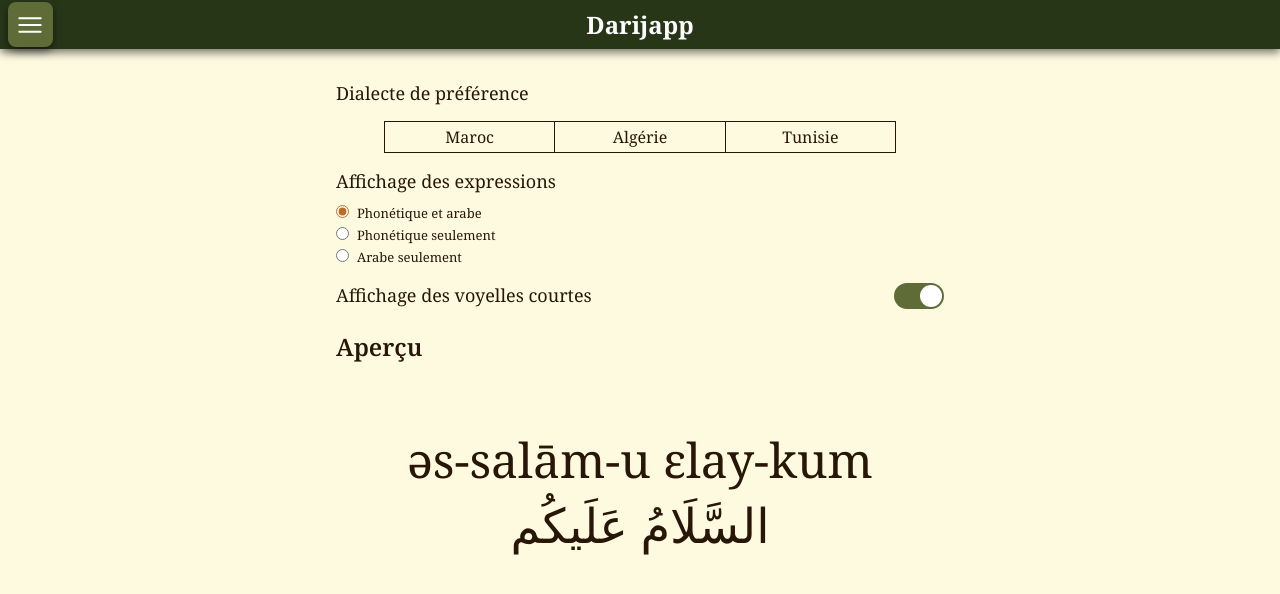
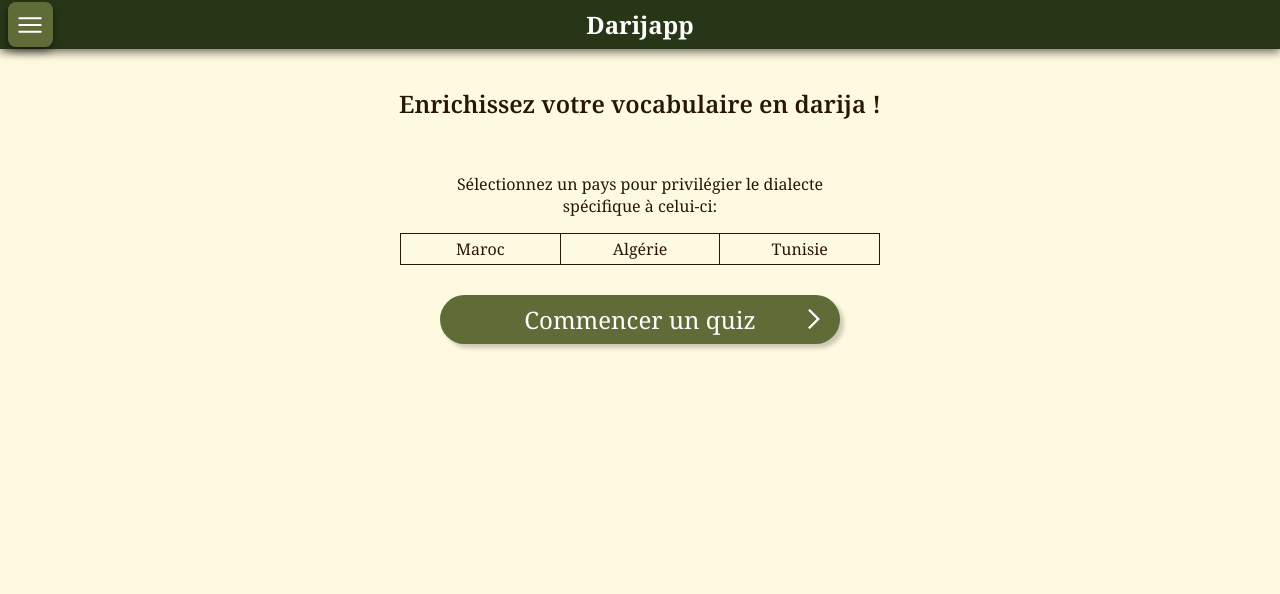
Before and after one commit to AdabLeDabe/Darijapp, a React (Vite) app in the folder darijapp-frontend/: page / in a window 1280 px wide. Shown: the top 594 px of the page. Built offline with nearby package versions, Linux system fonts and the light colour scheme.

Commit message:
Added routing

```diff
--- a/darijapp-frontend/package.json
+++ b/darijapp-frontend/package.json
@@ -12,6 +12,7 @@
   "dependencies": {
     "react": "^19.2.0",
     "react-dom": "^19.2.0",
+    "react-router-dom": "^7.13.1",
     "react-switch": "^7.1.0"
   },
   "devDependencies": {
--- a/darijapp-frontend/src/App.tsx
+++ b/darijapp-frontend/src/App.tsx
@@ -3,19 +3,26 @@ import './App.css'
 import Navbar from './components/Navbar'
 import SettingsPage from './pages/SettingsPage';
 import NavbarMenu from './components/NavBarMenu';
+import { BrowserRouter, Route, Routes } from 'react-router-dom';
+import LandingPage from './pages/LandingPage';
+import QuizSelection from './pages/QuizSelection';
 
 function App() {
     const [navMenuOpen, setNavMenuOpen] = useState<boolean>(false);
     return (
-        <>
+        <BrowserRouter>
             <nav><Navbar menuOpenState={{ value: navMenuOpen, setValue: setNavMenuOpen }} /></nav>
             <main>
                 {navMenuOpen ? <NavbarMenu menuOpenState={{ value: navMenuOpen, setValue: setNavMenuOpen }} /> : <></>}
                 <div onClick={() => setNavMenuOpen(false)}>
-                    <SettingsPage />
+                    <Routes>
+                        <Route path='/' element={<LandingPage />} />
+                        <Route path='/quiz' element={<QuizSelection />} />
+                        <Route path='/settings' element={<SettingsPage />} />
+                    </Routes>
                 </div>
             </main>
-        </>
+        </BrowserRouter>
     )
 }
 
--- a/darijapp-frontend/src/components/NavBarMenu.tsx
+++ b/darijapp-frontend/src/components/NavBarMenu.tsx
@@ -1,19 +1,27 @@
 import { useState } from "react";
 import type { StateObject } from "../helpers/StateObject";
 import "../styles/NavbarMenu.css"
+import { Link, useNavigate } from "react-router";
+
 
 interface NavbarMenuProps {
     menuOpenState?: StateObject<boolean> | null
 }
 
-function NavbarMenu({menuOpenState = null}: NavbarMenuProps) {
+function NavbarMenu({ menuOpenState = null }: NavbarMenuProps) {
     const [menuOpen, setMenuOpen] = menuOpenState ? [menuOpenState.value, menuOpenState.setValue] : useState<boolean>(false);
+    const navigate = useNavigate();
+
+    const changePage = (page: string) => {
+        setMenuOpen(false);
+        navigate(page);
+    }
 
     return (
         <>
             <div className="menu-list">
-                    <div className="menu-list-element">Commencer un quiz</div>
-                    <div className="menu-list-element">Paramètres</div>
+                <div className="menu-list-element" onClick={() => changePage("/quiz")}>Commencer un quiz</div>
+                <div className="menu-list-element" onClick={() => changePage("/settings")}>Paramètres</div>
                 <div className="menu-list-element menu-list-element-remaining" onClick={() => setMenuOpen(false)}></div>
             </div>
         </>
--- a/darijapp-frontend/src/pages/LandingPage.tsx
+++ b/darijapp-frontend/src/pages/LandingPage.tsx
@@ -1,8 +1,15 @@
 import ToggleButtons from "../components/ToggleButtons";
 import "../styles/LandingPage.css"
 import AppButton from "../components/AppButton";
+import { useNavigate } from "react-router-dom";
 
 function LandingPage() {
+    const navigate = useNavigate();
+
+    const changePage = (page: string) => {
+        navigate(page);
+    }
+
     return (
         <>
             <div className="landing-page-container">
@@ -17,7 +24,7 @@ function LandingPage() {
                         option3='Tunisie' />
                 </div>
                 <div className="start-button">
-                    <AppButton isPrimary={true} isBig={true} hasArrow={true}>Commencer un quiz</AppButton>
+                    <AppButton isPrimary={true} isBig={true} hasArrow={true} onClick={() => navigate("/quiz")}>Commencer un quiz</AppButton>
                 </div>
             </div>
         </>
--- a/darijapp-frontend/src/styles/NavbarMenu.css
+++ b/darijapp-frontend/src/styles/NavbarMenu.css
@@ -5,6 +5,7 @@
     width: 100%;
     height: 100%;
     color: var(--color-text-light);
+    z-index: 1;
 }
 
 .menu-list-element {
```
Also changed, not shown: 1 other file (tests, documents, lock files or other folders). Lines whose indentation alone changed are shown as unchanged.
